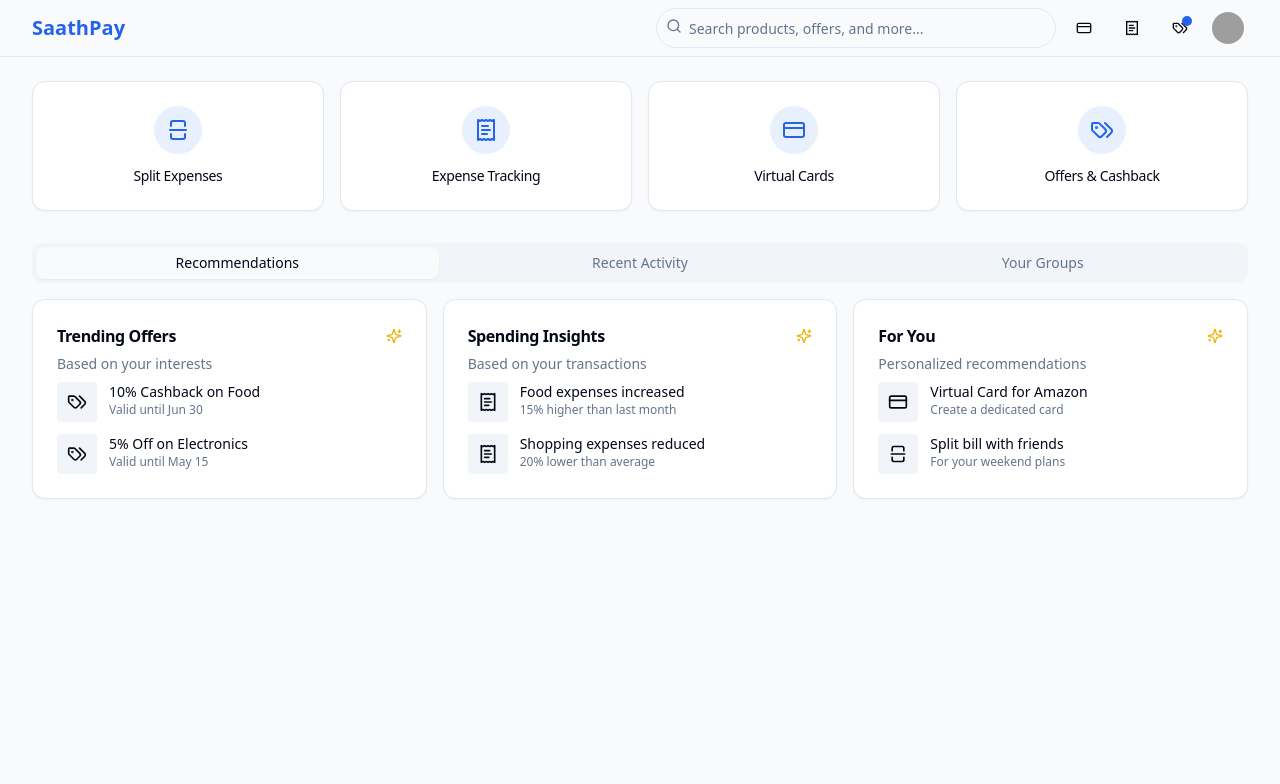
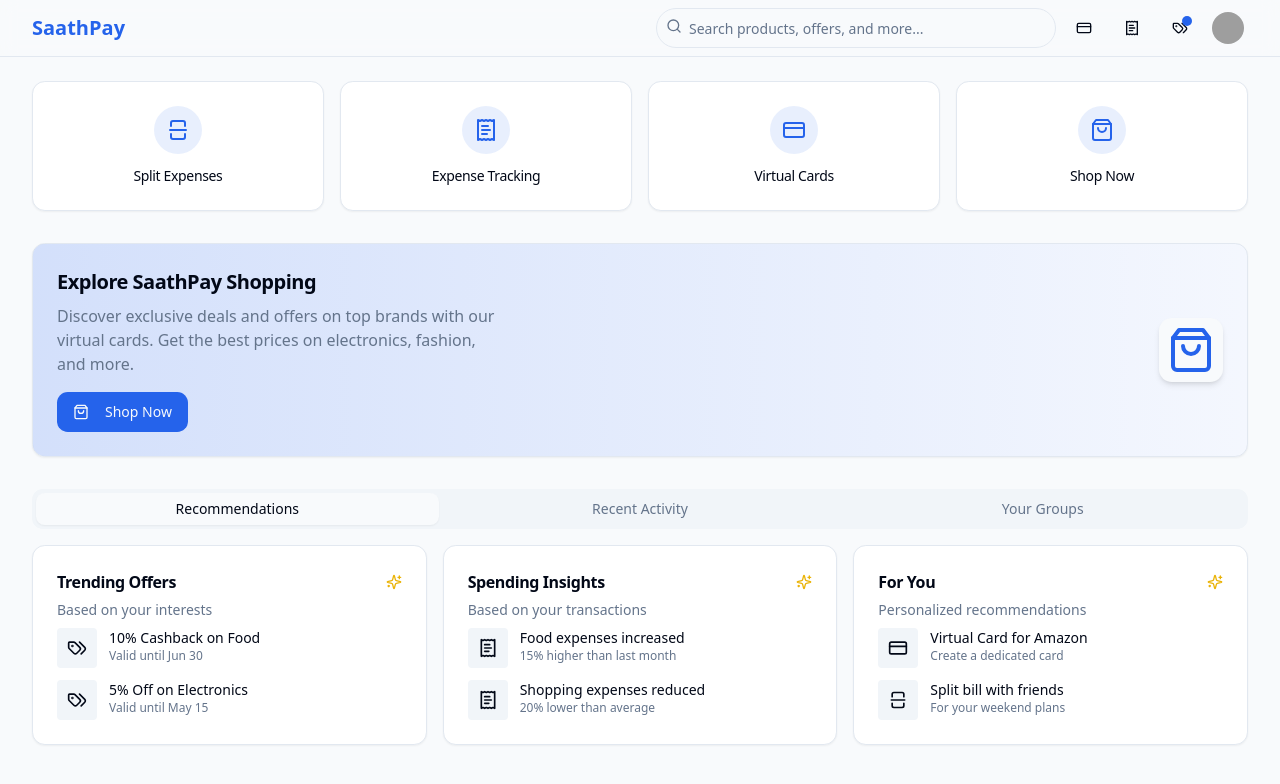
Before and after one commit to debapratimbhattacharjee/saath-pay-.2.0, a React (Vite) app: page /dashboard in a window 1280 px wide. Shown: the top 784 px of the page. Built offline with nearby package versions, Linux system fonts and the light colour scheme; grey boxes are pictures that could not be loaded.

Commit message:
Add shopping feature to dashboard
Adds a shopping feature to the dashboard that redirects to the shopping page.

```diff
--- a/src/pages/Dashboard.tsx
+++ b/src/pages/Dashboard.tsx
@@ -1,17 +1,19 @@
 
 import React, { useState } from 'react';
-import { Search, SplitSquareVertical, ReceiptText, CreditCard, TagsIcon, Sparkles, X } from 'lucide-react';
+import { Search, SplitSquareVertical, ReceiptText, CreditCard, TagsIcon, Sparkles, X, ShoppingBag } from 'lucide-react';
 import { Input } from '@/components/ui/input';
 import { Button } from '@/components/ui/button';
 import { Card, CardContent, CardDescription, CardHeader, CardTitle } from '@/components/ui/card';
 import { Tabs, TabsContent, TabsList, TabsTrigger } from '@/components/ui/tabs';
 import ProductSearchResults from '@/components/ProductSearchResults';
 import { searchProducts } from '@/utils/mockProducts';
+import { useNavigate } from 'react-router-dom';
 
 const Dashboard = () => {
   const [searchQuery, setSearchQuery] = useState('');
   const [isSearching, setIsSearching] = useState(false);
   const [searchResults, setSearchResults] = useState([]);
+  const navigate = useNavigate();
 
   const handleSearch = (e: React.FormEvent) => {
     e.preventDefault();
@@ -26,6 +28,10 @@ const Dashboard = () => {
     setSearchQuery('');
     setIsSearching(false);
     setSearchResults([]);
+  };
+
+  const navigateToShopping = () => {
+    navigate('/shopping');
   };
 
   return (
@@ -122,12 +128,43 @@ const Dashboard = () => {
             </CardContent>
           </Card>
 
-          <Card className="hover:shadow-md transition-all cursor-pointer">
+          <Card className="hover:shadow-md transition-all cursor-pointer" onClick={navigateToShopping}>
             <CardContent className="p-6 flex flex-col items-center text-center">
               <div className="h-12 w-12 rounded-full bg-primary/10 flex items-center justify-center mb-3">
-                <TagsIcon className="h-6 w-6 text-primary" />
+                <ShoppingBag className="h-6 w-6 text-primary" />
               </div>
-              <h3 className="text-sm font-medium">Offers & Cashback</h3>
+              <h3 className="text-sm font-medium">Shop Now</h3>
+            </CardContent>
+          </Card>
+        </div>
+
+        {/* Shopping Banner */}
+        <div className="mb-8">
+          <Card className="overflow-hidden cursor-pointer" onClick={navigateToShopping}>
+            <CardContent className="p-0">
+              <div className="bg-gradient-to-r from-primary/20 to-primary/5 p-6 flex flex-col md:flex-row items-center justify-between">
+                <div className="mb-4 md:mb-0">
+                  <h3 className="text-xl font-bold mb-2">Explore SaathPay Shopping</h3>
+                  <p className="text-muted-foreground max-w-md">
+                    Discover exclusive deals and offers on top brands with our virtual cards.
+                    Get the best prices on electronics, fashion, and more.
+                  </p>
+                  <Button
+                    className="mt-4"
+                    onClick={(e) => {
+                      e.stopPropagation();
+                      navigateToShopping();
+                    }}
+                  >
+                    <ShoppingBag className="mr-2 h-4 w-4" /> Shop Now
+                  </Button>
+                </div>
+                <div className="flex items-center justify-center space-x-3">
+                  <div className="bg-background rounded-lg p-2 shadow-md">
+                    <ShoppingBag className="h-12 w-12 text-primary" />
+                  </div>
+                </div>
+              </div>
             </CardContent>
           </Card>
         </div>
```
